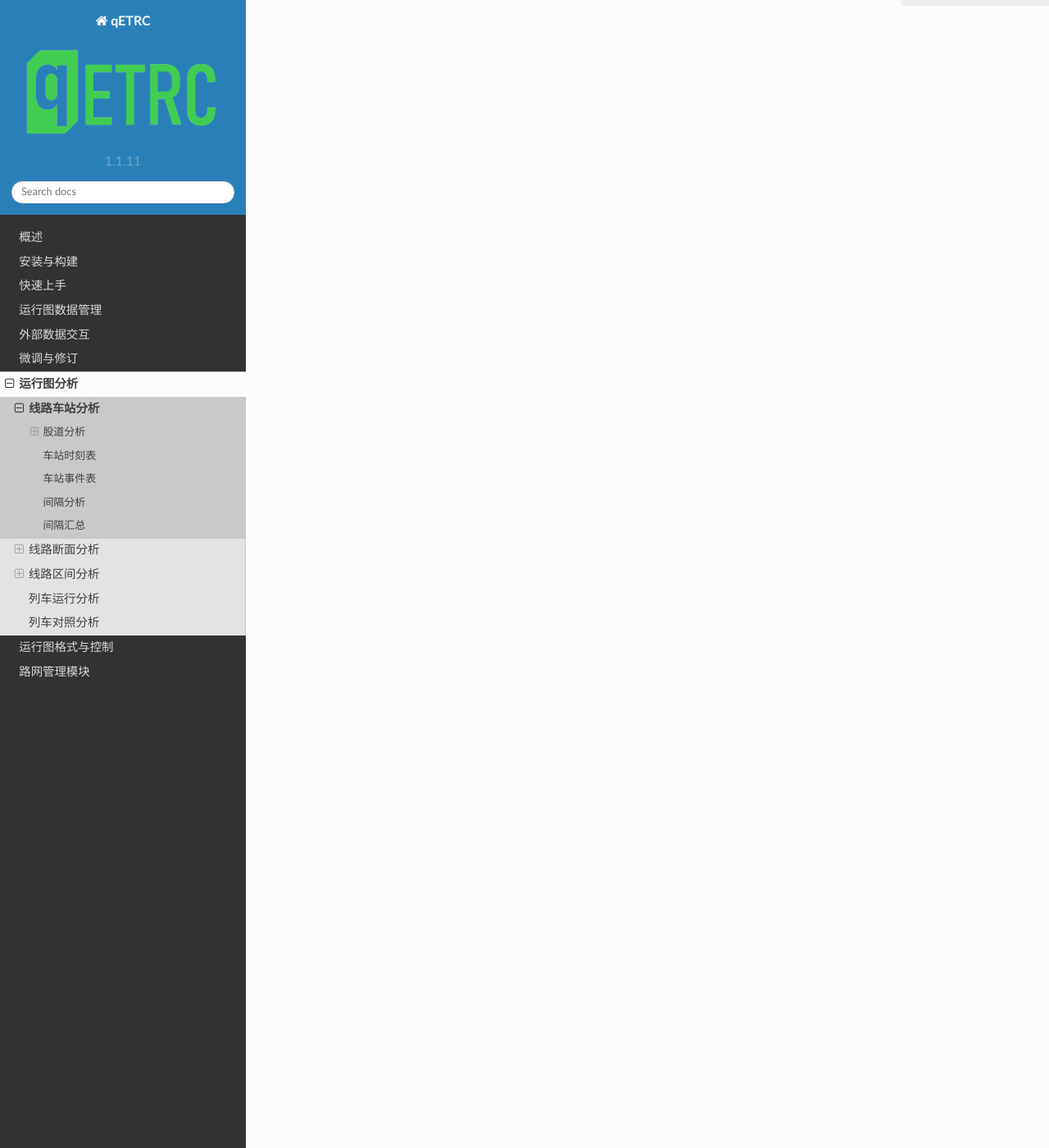
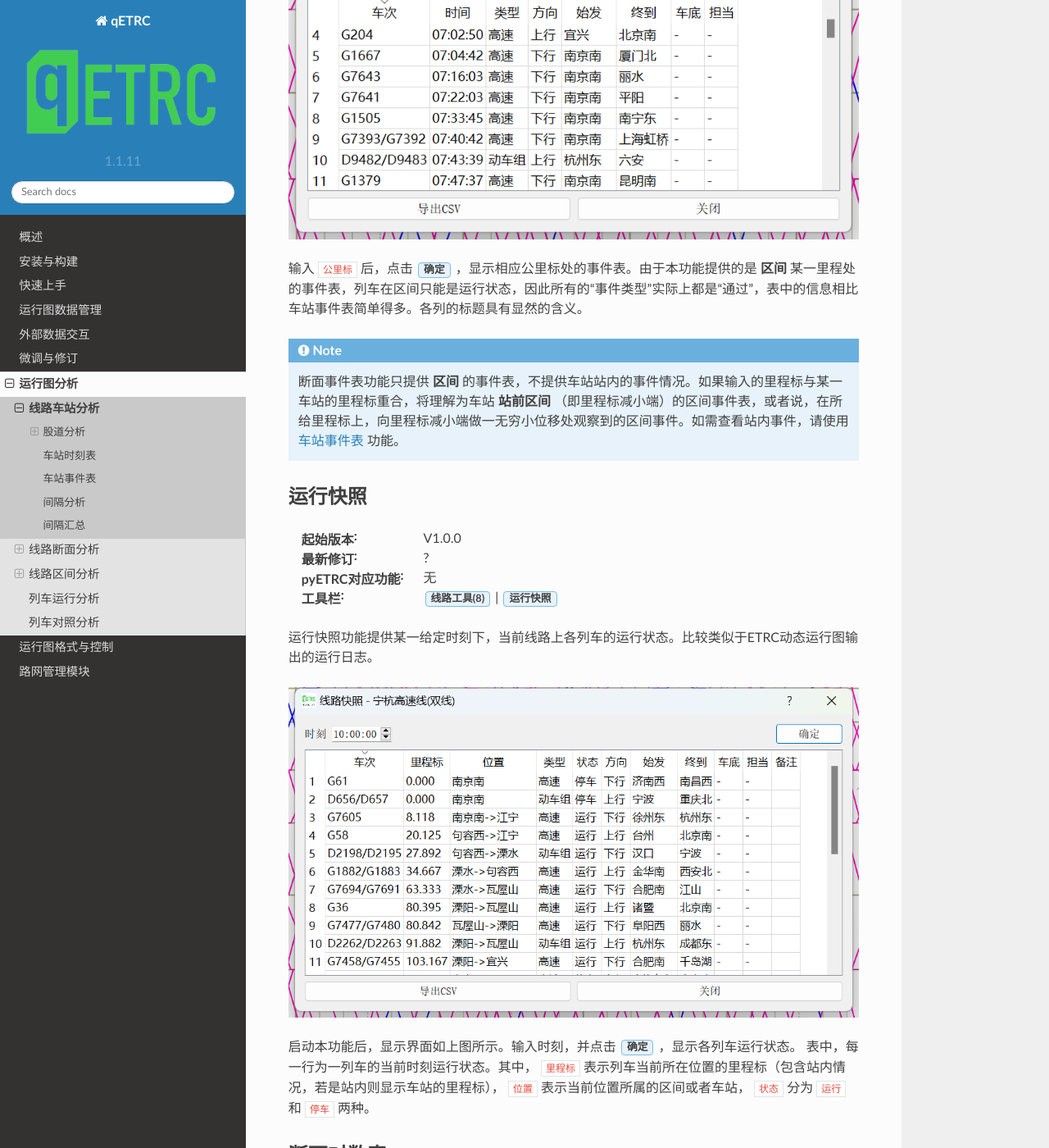
Before and after one commit to CDK6182CHR/qETRC_RTD, a Sphinx documentation site: the page built from docs/source/analysis/rail.rst, in a window 1280 px wide and 1400 px high, scrolled down 9004 px. Shown: the whole window at 82% size. Built offline with Sphinx 7.4.7 and the Read the Docs theme 2.0.0, drawn with Linux system fonts in a browser that asks for light colours; some of the changed text lies outside the part shown.

Commit message:
2023.06.25  update

```diff
--- a/docs/source/analysis/rail.rst
+++ b/docs/source/analysis/rail.rst
@@ -186,11 +186,41 @@
 线路断面分析
 ~~~~~~~~~~~~
 
+断面分析是对车站事件表逻辑的推广。车站事件表，是在线路上某个车站处观察所能得到的事件情况。若将观察点从车站推广到线路上任意里程标的位置，就是“断面事件表”的功能。另一方面，车站事件表/断面事件表可以理解为在运行图上横向切片得到的事件（即在运行图上划一条水平线，记录所有与之相交的运行线情况），若将水平切片改为垂直切片，即某一时刻线路上所有列车的运行状态，就是“运行快照”功能。
+
 断面事件表
 ^^^^^^^^^^^
 
+:起始版本: V1.0.0
+:最新修订: ?
+:pyETRC对应功能: 无
+:工具栏: :guilabel:`线路工具(8)` | :guilabel:`断面事件`
+
+如前所示，断面事件表功能，是对车站事件表功能的推广，允许查看区间任意给定里程标处的事件表。可以理解为，在区间某指定里程标处观察列车通过的情况。启动本功能后，显示如下界面。
+
+.. figure:: /_static/img/analysis/mile-events.png
+    :alt: 断面事件表-V1.3.3
+
+输入 ``公里标`` 后，点击 :guilabel:`确定` ，显示相应公里标处的事件表。由于本功能提供的是 **区间** 某一里程处的事件表，列车在区间只能是运行状态，因此所有的“事件类型”实际上都是“通过”，表中的信息相比车站事件表简单得多。各列的标题具有显然的含义。
+
+.. note::
+    断面事件表功能只提供 **区间** 的事件表，不提供车站站内的事件情况。如果输入的里程标与某一车站的里程标重合，将理解为车站 **站前区间** （即里程标减小端）的区间事件表，或者说，在所给里程标上，向里程标减小端做一无穷小位移处观察到的区间事件。如需查看站内事件，请使用 :ref:`车站事件表<sec_station_events>` 功能。
+
 运行快照
 ^^^^^^^^^
+
+:起始版本: V1.0.0
+:最新修订: ?
+:pyETRC对应功能: 无
+:工具栏: :guilabel:`线路工具(8)` | :guilabel:`运行快照`
+
+运行快照功能提供某一给定时刻下，当前线路上各列车的运行状态。比较类似于ETRC动态运行图输出的运行日志。
+
+.. figure:: /_static/img/analysis/train-snap.png
+    :alt: 运行快照-V1.3.3
+
+启动本功能后，显示界面如上图所示。输入时刻，并点击 :guilabel:`确定` ，显示各列车运行状态。
+表中，每一行为一列车的当前时刻运行状态。其中， ``里程标`` 表示列车当前所在位置的里程标（包含站内情况，若是站内则显示车站的里程标）， ``位置`` 表示当前位置所属的区间或者车站， ``状态`` 分为 ``运行`` 和 ``停车`` 两种。
 
 断面对数表
 ^^^^^^^^^^^
--- a/docs/source/view/index.rst
+++ b/docs/source/view/index.rst
@@ -1,2 +1,6 @@
 运行图格式与控制
 ----------------
+
+.. toctree::
+
+    view
```
Also changed, not shown: docs/source/view/view.rst (added, +35 -0 lines), docs/source/_static/img/analysis/mile-events.png (added), docs/source/_static/img/analysis/train-snap.png (added).
